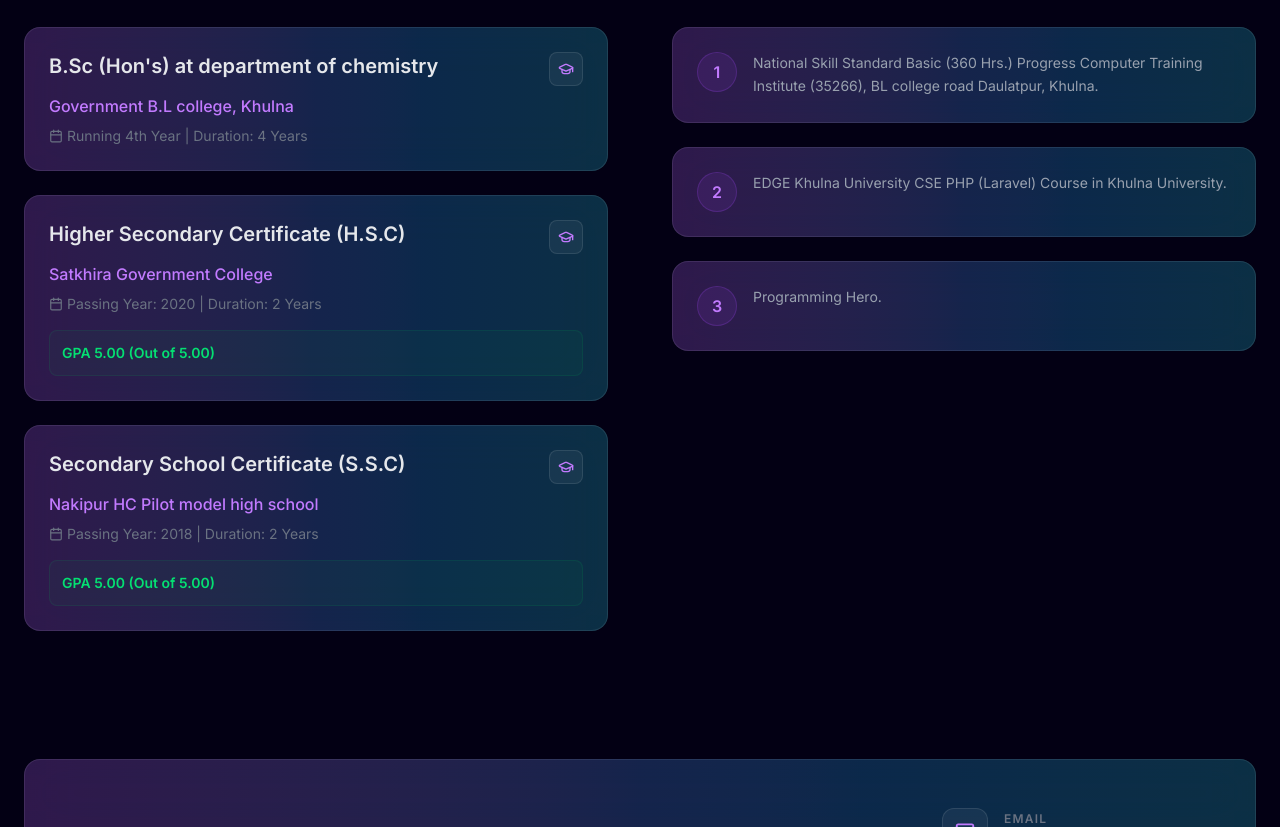
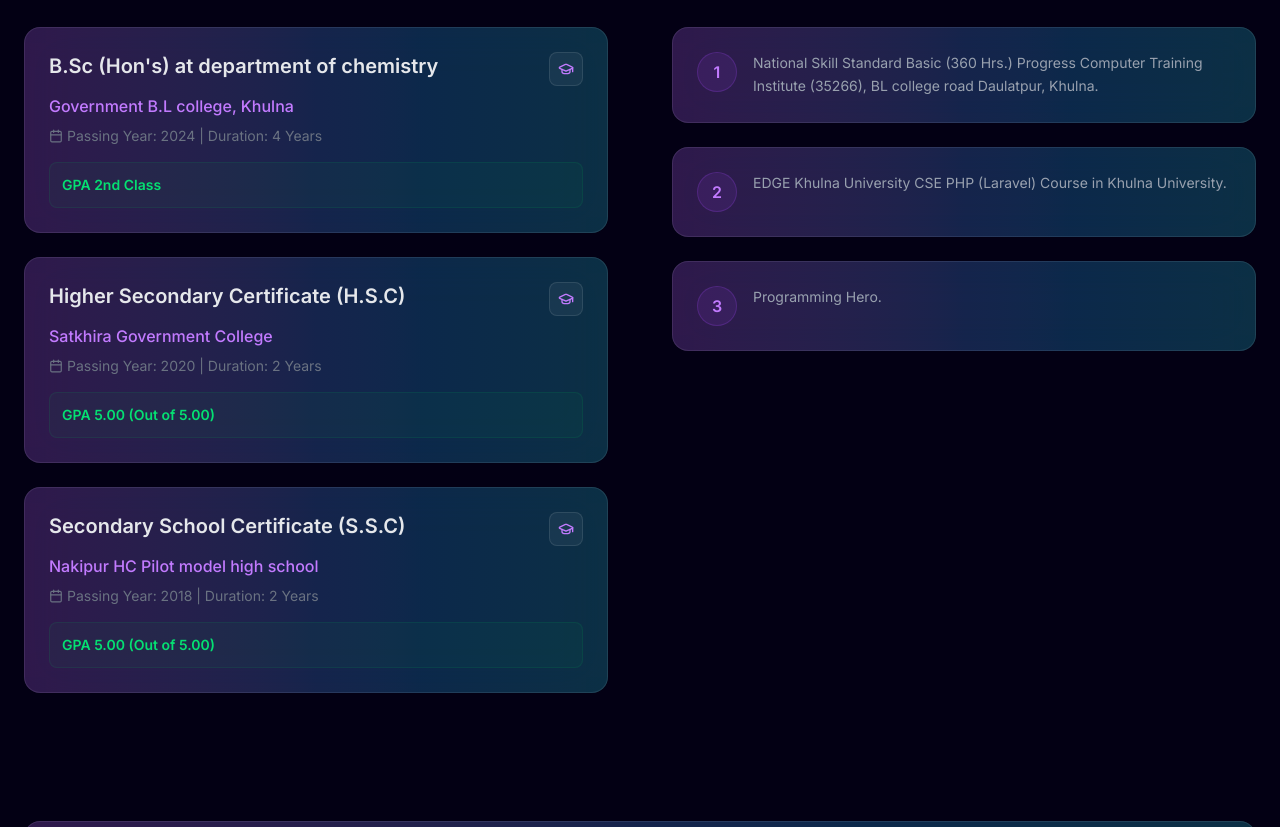
Before and after one commit to 13mahim/My-Portfolio, a React (Vite) app: page / in a window 1280 px wide. Shown: the part 2180-3007 px from the top of the page. Built offline with nearby package versions, Linux system fonts and the light colour scheme.

Commit message:
fix: missing comma in education object

```diff
--- a/src/App.tsx
+++ b/src/App.tsx
@@ -87,8 +87,9 @@ export default function App() {
     {
       degree: "B.Sc (Hon's) at department of chemistry",
       institution: "Government B.L college, Khulna",
-      meta: "Running 4th Year | Duration: 4 Years",
-      major: "Chemistry"
+      meta: "Passing Year: 2024 | Duration: 4 Years",
+      major: "Chemistry",
+      result: "2nd Class"
     },
     {
       degree: "Higher Secondary Certificate (H.S.C)",
@@ -185,7 +186,7 @@ export default function App() {
                 <a href="https://github.com/13mahim" target="_blank" className="p-3 rounded-full border border-white/10 hover:border-purple-500/50 text-gray-400 hover:text-purple-400 transition-all">
                   <GithubIcon size={20} />
                 </a>
-                <a href="https://www.linkedin.com/in/fahad-hasan-489aa7193" target="_blank" className="p-3 rounded-full border border-white/10 hover:border-purple-500/50 text-gray-400 hover:text-purple-400 transition-all">
+                <a href="https://www.linkedin.com/in/md-fahad-hasan-489aa7193" target="_blank" className="p-3 rounded-full border border-white/10 hover:border-purple-500/50 text-gray-400 hover:text-purple-400 transition-all">
                   <LinkedinIcon size={20} />
                 </a>
               </div>
```
